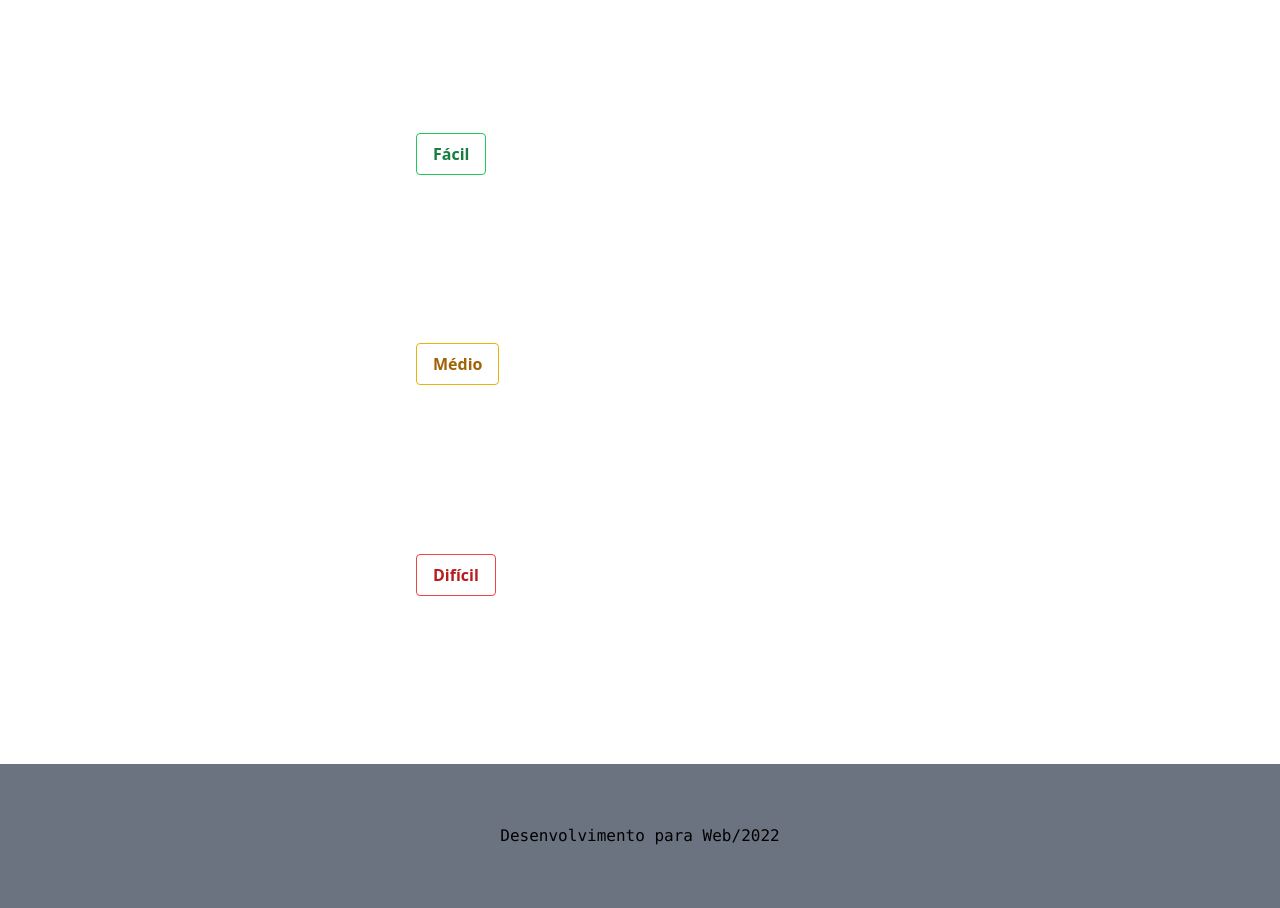
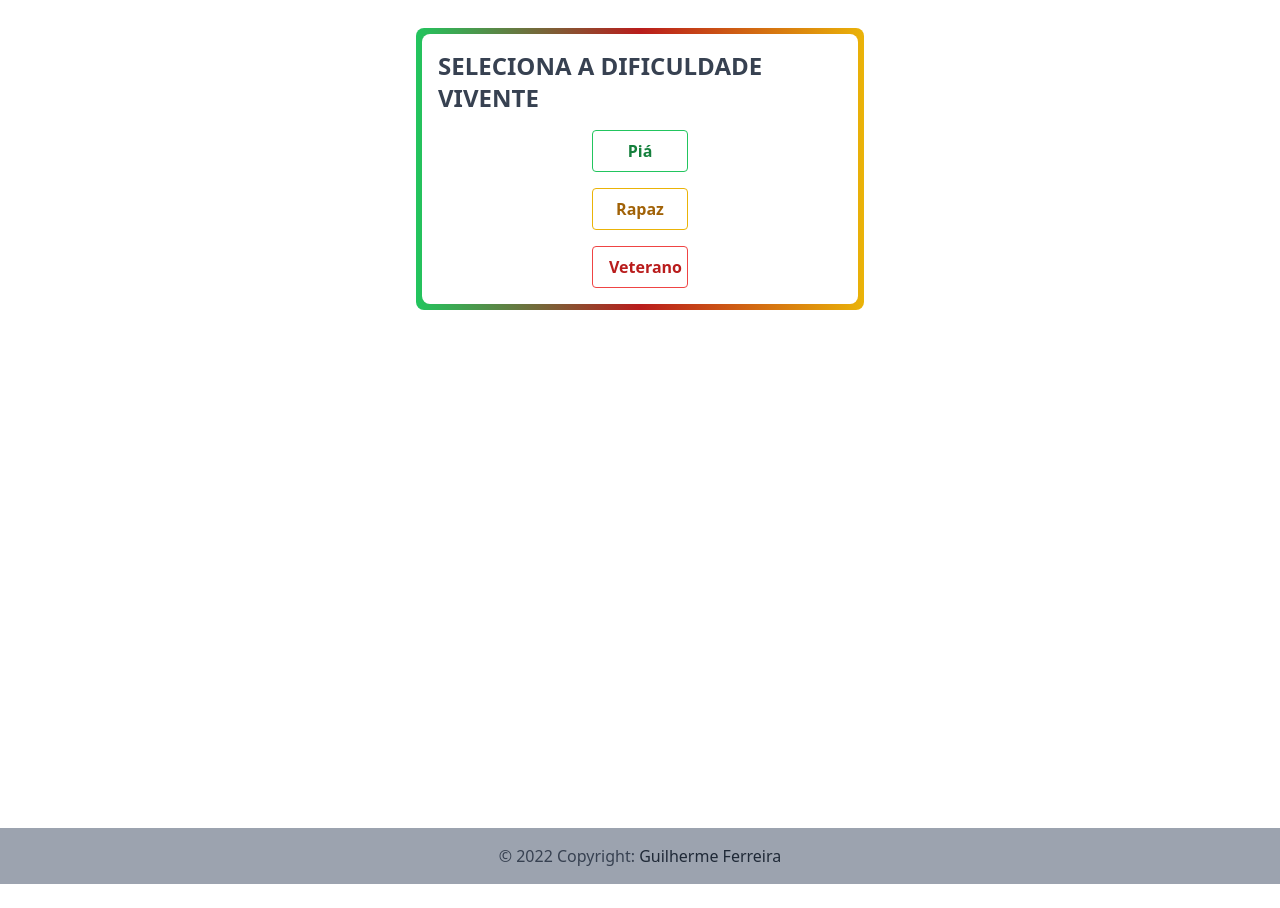
Before and after one commit to gAzevedoF/dev-web-letreco-macanudo, a Vue app: page / in a window 1280 px wide. Shown: the part 180-1088 px from the top of the page. After the commit the page ends 1064 px from the top, so only its background shows below. Built offline with nearby package versions, Linux system fonts and the light colour scheme.

Commit message:
Ajusta layout para escolha de dificuldade

```diff
--- a/src/App.vue
+++ b/src/App.vue
@@ -144,37 +144,38 @@ let checaLetrasJogadas = palavraTentativa => {
 
 <template>
   <div>
-    <div
+    <header
       class="h-36 bg-gradient-to-r from-green-500 via-red-700 to-yellow-500 flex-shrink-0 flex items-center justify-center"
     >
       <img class="w-24" :src="Logo" alt />
       <p class="font-mono text-white sm:text-4xl lg:text-6xl">LETRECO MACANUDO</p>
-    </div>
+    </header >
 
-    <div
+    <div class="min-h-screen"
       v-if="estadoAtual.dificuldade == 0"
-      class="flex flex-col h-screen max-w-md mx-auto justify-evenly"
     >
-      <div>
+      <div class="mt-16 bg-gradient-to-r p-[6px] from-green-500 via-red-700 to-yellow-500 max-w-md mx-auto rounded-lg">
+
+        <div class="flex flex-col space-y-4 items-center bg-white text-white rounded-lg p-4">
+        <p class="font-semibold text-2xl dark:text-white uppercase text-gray-700">Seleciona a dificuldade vivente</p>
         <button
           v-on:click="selecionaDificuldade(1)"
-          class="bg-transparent hover:bg-green-500 text-green-700 font-semibold hover:text-white py-2 px-4 border border-green-500 hover:border-transparent rounded"
-        >Fácil</button>
-      </div>
-      <div>
+          class="w-24 bg-transparent hover:bg-green-500 text-green-700 font-semibold hover:text-white py-2 px-4 border border-green-500 hover:border-transparent rounded"
+        >Piá</button>
+
         <button
           v-on:click="selecionaDificuldade(2)"
-          class="bg-transparent hover:bg-yellow-500 text-yellow-700 font-semibold hover:text-white py-2 px-4 border border-yellow-500 hover:border-transparent rounded"
-        >Médio</button>
-      </div>
-      <div>
+          class="w-24 bg-transparent hover:bg-yellow-500 text-yellow-700 font-semibold hover:text-white py-2 px-4 border border-yellow-500 hover:border-transparent rounded"
+        >Rapaz</button>
+
         <button
           v-on:click="selecionaDificuldade(3)"
-          class="bg-transparent hover:bg-red-500 text-red-700 font-semibold hover:text-white py-2 px-4 border border-red-500 hover:border-transparent rounded"
-        >Difícil</button>
+          class="w-24 bg-transparent hover:bg-red-500 text-red-700 font-semibold hover:text-white py-2 px-4 border border-red-500 hover:border-transparent rounded"
+        >Veterano</button>
+        </div>
       </div>
     </div>
-    <div v-else class="flex flex-col h-screen max-w-md mx-auto justify-evenly">
+    <div v-else class="flex flex-col h-screen min-h-screen max-w-md mx-auto justify-evenly">
       <div>
         <Tentativa
           v-for="(tentativa, i) in estadoAtual.tentativas"
@@ -193,9 +194,12 @@ let checaLetrasJogadas = palavraTentativa => {
       />
     </div>
 
-    <div class="bg-gray-500 h-36 flex items-center justify-center">
-      <p class="font-mono text-1xl">Desenvolvimento para Web/2022</p>
-    </div>
+    <footer class="bg-gray-400 text-center lg:text-left">
+      <div class="text-gray-700 text-center p-4">
+        © 2022 Copyright:
+    <a class="text-gray-800" href="https://www.linkedin.com/in/guilherme-ferreira-099a681b4">Guilherme Ferreira</a>
+  </div>
+</footer>
   </div>
 </template>
 
```
Also changed, not shown: 1 other file (tests, documents, lock files or other folders).
